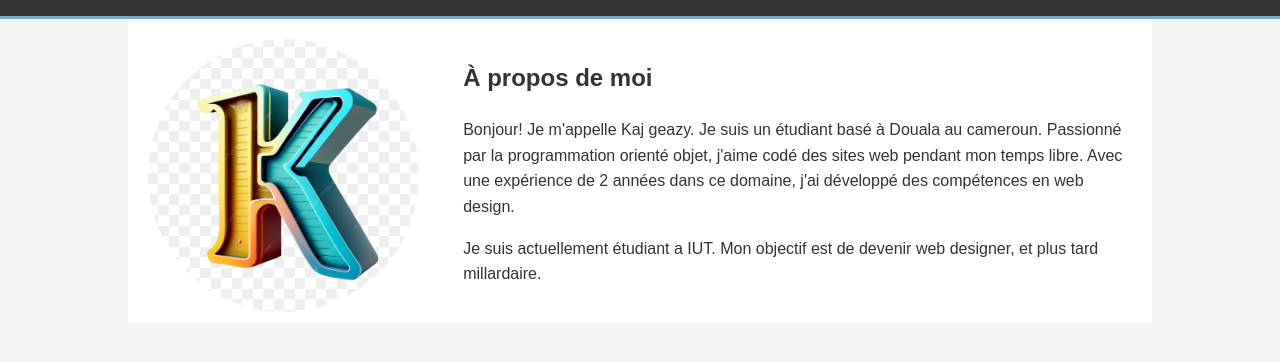
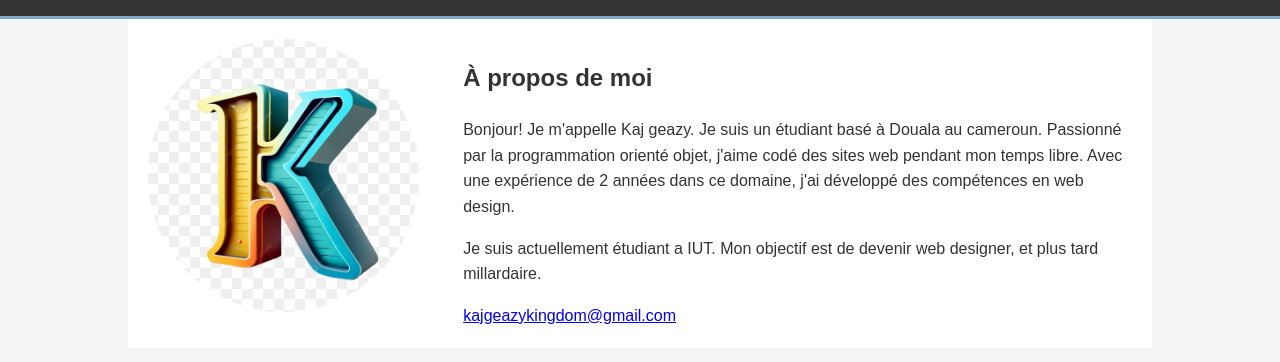
Before and after one commit to kaj2530/kajgeazy, a plain HTML site: page index.html in a window 1280 px wide. Shown: the part 84-446 px from the top of the page. Drawn offline with Linux system fonts and the light colour scheme.

Commit message:
kajoyce.html
présentation de kajgeazy

```diff
--- a/index.html
+++ b/index.html
@@ -65,6 +65,7 @@
                   j'ai développé des compétences en web design.</p>
             <p>Je suis actuellement étudiant a IUT. Mon objectif est de devenir web designer,
                et plus tard millardaire.</p>
+            <a href="#">kajgeazykingdom@gmail.com</a>
         </section>
     </div>
 </body>
```
